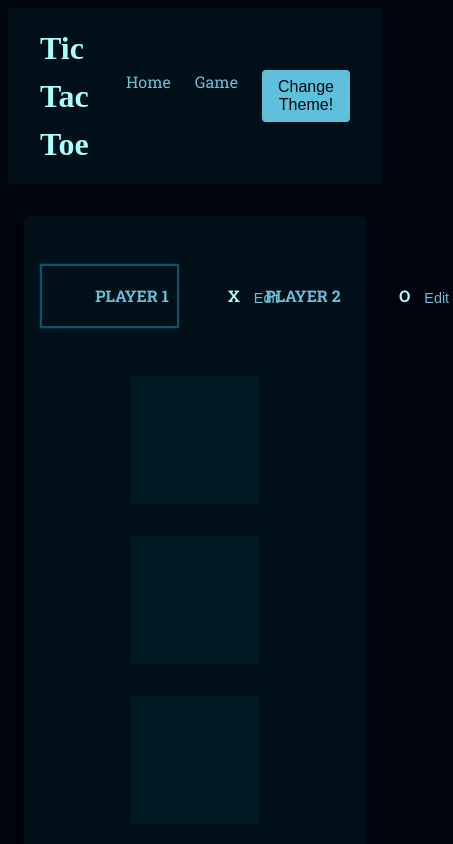
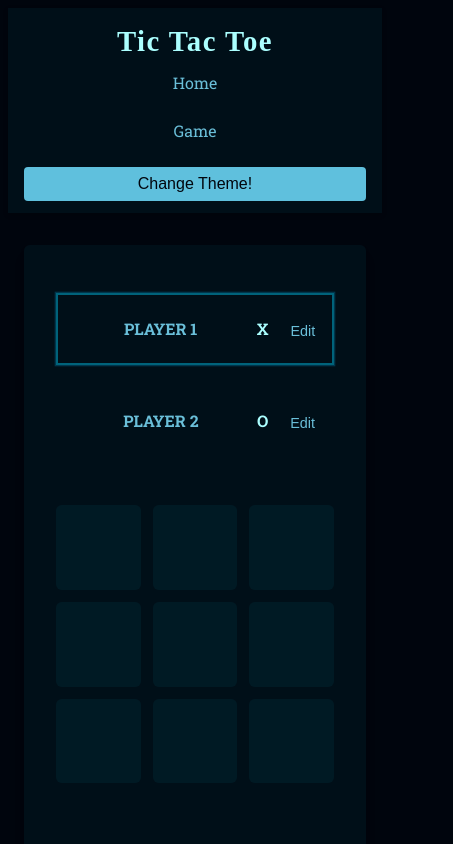
Before and after one commit to NickC64/tic-tac-toe, a React (Vite) app: page /game in a window 390 px wide. Shown: the top 844 px of the page, 453 px wide, since content can reach past the window. Built offline with nearby package versions, Linux system fonts and the light colour scheme; a web font is replaced by a local one.

Commit message:
fix: navbar and board behavior on smaller screens

```diff
--- a/src/components/GameBoard.jsx
+++ b/src/components/GameBoard.jsx
@@ -1,14 +1,10 @@
 
 export default function GameBoard( {onSelectSquare, board, isViewingPast, isDisabled} ) {
-
-
     return (
-    <ol id="game-board">
-        {board.map((row, rowIndex) => (
-            <li key={rowIndex}>
-                <ol>
-                    {row.map((playerSymbol, colIndex) => (
-                    <li key={colIndex}>
+        <ol id="game-board">
+            {board.map((row, rowIndex) =>
+                row.map((playerSymbol, colIndex) => (
+                    <li key={`${rowIndex}-${colIndex}`}>
                         <button
                             onClick={() => onSelectSquare(rowIndex, colIndex)}
                             disabled={playerSymbol !== null || isViewingPast || isDisabled}
@@ -17,10 +13,8 @@ export default function GameBoard( {onSelectSquare, board, isViewingPast, isDisa
                             {playerSymbol}
                         </button>
                     </li>
-                    ))}
-                </ol>
-            </li>)
-        )}
-    </ol>);
-
+                ))
+            )}
+        </ol>
+    );
 }
--- a/src/routes/game/Game.jsx
+++ b/src/routes/game/Game.jsx
@@ -30,7 +30,7 @@ const STRATEGY_MAP = {
   easy: easyStrategy
 };
 
-function Game() {
+export default function Game() {
   const [searchParams] = useSearchParams();
 
   // Initialize player configs from URL params or defaults
@@ -222,5 +222,3 @@ function Game() {
     </main>
   )
 }
-
-export default Game
--- a/src/routes/game/game.scss
+++ b/src/routes/game/game.scss
@@ -138,19 +138,23 @@ h1 {
   padding: 0;
   margin: 1rem 0;
   display: flex;
+  flex-wrap: wrap;
   justify-content: center;
-  align-items: center;
-  gap: 2rem;
+  align-items: stretch;
+  gap: 1.25rem;
 
   li {
     display: flex;
     align-items: center;
-    width: 50%;
+    justify-content: center;
     border: 2px solid transparent;
+    padding: 0.25rem;
+    flex: 1 1 220px;
+    min-width: 180px;
+    gap: 0.75rem;
   }
 
   button {
-    width: 3rem;
     border: none;
     background: none;
     color: var(--text-muted);
@@ -165,6 +169,7 @@ h1 {
     }
   }
 }
+
 
 #players.highlight-player {
   li.active {
@@ -233,34 +238,34 @@ ol {
   }
 }
 
-#game-board {
-  display: flex;
-  flex-wrap: wrap;
-  justify-content: center;
-  gap: 2rem;
-  margin: 3rem 0;
+
+ #game-board {
+  display: grid;
+  grid-template-columns: repeat(3, minmax(3.5rem, 1fr));
+  gap: clamp(0.75rem, 2vw, 1rem);
+  margin: 3rem auto;
   padding: 0;
-  flex-direction: column;
+  width: min(360px, 100%);
 
-  ol {
-    display: flex;
-    flex-wrap: wrap;
-    justify-content: center;
-    gap: 2rem;
-    margin: 0;
-    padding: 0;
+  li {
+    list-style: none;
   }
 
   button {
-    width: 8rem;
-    height: 8rem;
+    width: 100%;
+    aspect-ratio: 1;
     border: none;
     background: var(--bg-light);
     color: var(--text);
-    font-size: 5rem;
+    font-size: 4.5rem;
     cursor: pointer;
     font-family: var(--font-heading);
-    padding: 1rem;
+    padding: 0;
+    border-radius: 6px;
+    display: flex;
+    align-items: center;
+    justify-content: center;
+    transition: transform 0.2s, background 0.2s;
   }
 }
 
@@ -487,6 +492,33 @@ ol {
   #log {
     max-height: 20rem;
   }
+
+  #game-board {
+    width: min(340px, 100%);
+    gap: 0.75rem;
+
+    button {
+      width: 100%;
+      font-size: 3rem;
+    }
+  }
+
+  #players {
+    flex-direction: row;
+    flex-wrap: wrap;
+    justify-content: center;
+
+    li {
+      flex-direction: row;
+      gap: 0.5rem;
+      min-width: 140px;
+      flex: 1 1 120px;
+    }
+
+    button {
+      align-self: center;
+    }
+  }
 }
 
 .bot-indicator {
--- a/src/routes/navbar.scss
+++ b/src/routes/navbar.scss
@@ -19,6 +19,7 @@
     font-size: 2rem;
     color: var(--text);
     margin: 0;
+    letter-spacing: 0.05em;
   }
 
   .navbar-links {
@@ -56,4 +57,34 @@
       }
     }
   }
+
+  @media (max-width: 768px) {
+    flex-direction: column;
+    gap: 0.5rem;
+    padding: 0.75rem 1rem;
+
+    .navbar-title {
+      font-size: 1.8rem;
+      text-align: center;
+    }
+
+    .navbar-links {
+      width: 100%;
+      justify-content: center;
+      flex-wrap: wrap;
+
+      li {
+        width: 100%;
+        text-align: center;
+
+        a, button {
+          display: inline-block;
+        }
+
+        button {
+          width: 100%;
+        }
+      }
+    }
+  }
 }
```
